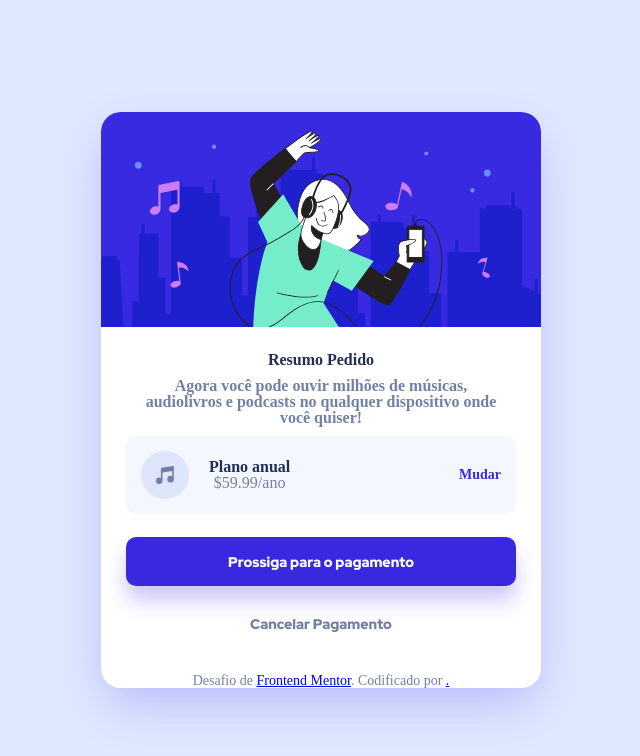
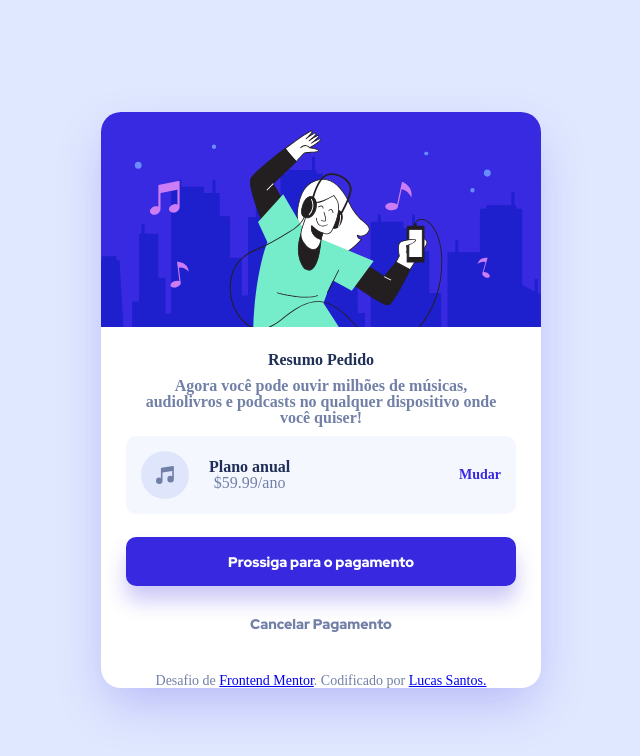
Before and after one commit to Lucasssanto/Ordemdepedido, a plain HTML site: page index.html in a window 1280 px wide. Shown: the whole page, without its empty margins (319-959 px from the left). Drawn offline with Linux system fonts and the light colour scheme.

Commit message:
ordemdepedido

```diff
--- a/index.html
+++ b/index.html
@@ -36,7 +36,7 @@
           Desafio de
           <a href="https://www.frontendmentor.io?ref=challenge" target="_blank"
             >Frontend Mentor</a >. Codificado por
-          <a href="https://github.com/Lucasssanto/Ordemdepedido" target="_blank" Lucas Santos >.
+          <a href="https://github.com/Lucasssanto/Ordemdepedido" target="_blank">Lucas Santos.</a >
         </div>
     </main>
   </body>
```
